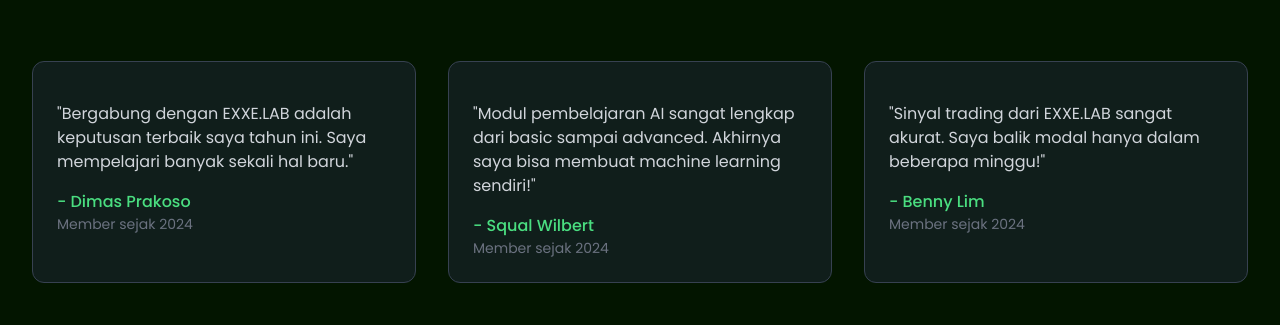
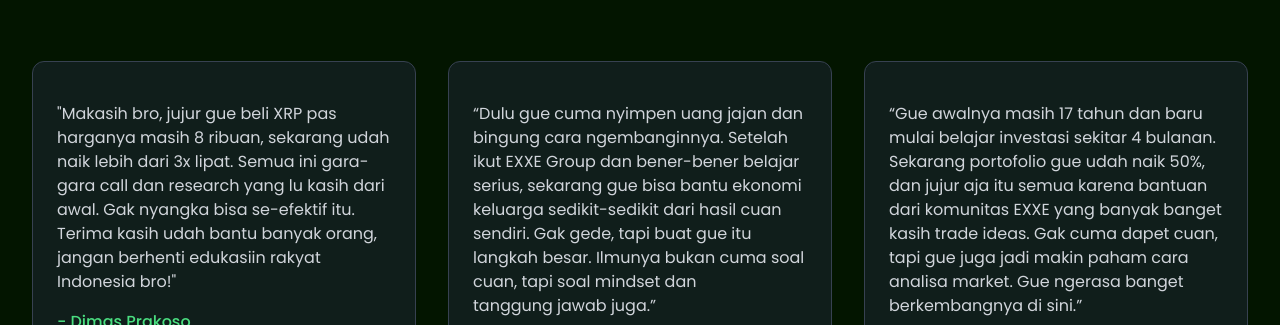
Before and after one commit to EXXEHOST/EXXE.LAB, a plain HTML site: page index.html in a window 1280 px wide. Shown: the part 1079-1404 px from the top of the page. Drawn offline with nearby package versions, Linux system fonts and the light colour scheme.

Commit message:
Update index.html

```diff
--- a/index.html
+++ b/index.html
@@ -149,7 +149,7 @@
                 <div class="flex items-center mb-4">
                 </div>
                 <p class="text-gray-300 mb-4">
-                    "Bergabung dengan EXXE.LAB adalah keputusan terbaik saya tahun ini. Saya mempelajari banyak sekali hal baru."
+                    "Makasih bro, jujur gue beli XRP pas harganya masih 8 ribuan, sekarang udah naik lebih dari 3x lipat. Semua ini gara-gara call dan research yang lu kasih dari awal. Gak nyangka bisa se-efektif itu. Terima kasih udah bantu banyak orang, jangan berhenti edukasiin rakyat Indonesia bro!"
                 </p>
                 <div class="text-green-400 font-medium">- Dimas Prakoso</div>
                 <div class="text-gray-500 text-sm">Member sejak 2024</div>
@@ -158,7 +158,7 @@
                 <div class="flex items-center mb-4">
                 </div>
                 <p class="text-gray-300 mb-4">
-                    "Modul pembelajaran AI sangat lengkap dari basic sampai advanced. Akhirnya saya bisa membuat machine learning sendiri!"
+                    “Dulu gue cuma nyimpen uang jajan dan bingung cara ngembanginnya. Setelah ikut EXXE Group dan bener-bener belajar serius, sekarang gue bisa bantu ekonomi keluarga sedikit-sedikit dari hasil cuan sendiri. Gak gede, tapi buat gue itu langkah besar. Ilmunya bukan cuma soal cuan, tapi soal mindset dan tanggung jawab juga.”
                 </p>
                 <div class="text-green-400 font-medium">- Squal Wilbert</div>
                 <div class="text-gray-500 text-sm">Member sejak 2024</div>
@@ -167,7 +167,7 @@
                 <div class="flex items-center mb-4">
                 </div>
                 <p class="text-gray-300 mb-4">
-                    "Sinyal trading dari EXXE.LAB sangat akurat. Saya balik modal hanya dalam beberapa minggu!"
+                    “Gue awalnya masih 17 tahun dan baru mulai belajar investasi sekitar 4 bulanan. Sekarang portofolio gue udah naik 50%, dan jujur aja itu semua karena bantuan dari komunitas EXXE yang banyak banget kasih trade ideas. Gak cuma dapet cuan, tapi gue juga jadi makin paham cara analisa market. Gue ngerasa banget berkembangnya di sini.”
                 </p>
                 <div class="text-green-400 font-medium">- Benny Lim</div>
                 <div class="text-gray-500 text-sm">Member sejak 2024</div>
```
